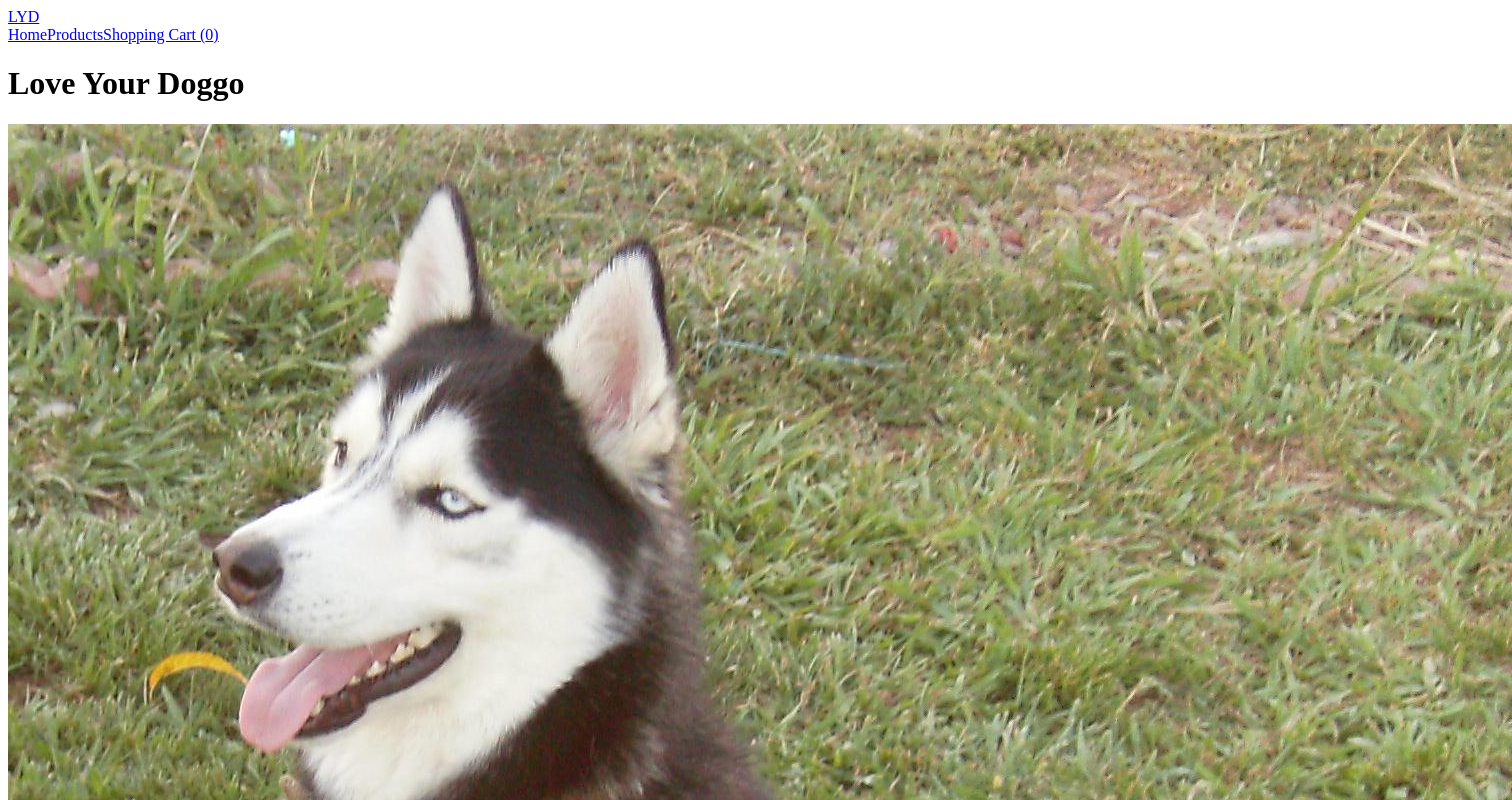
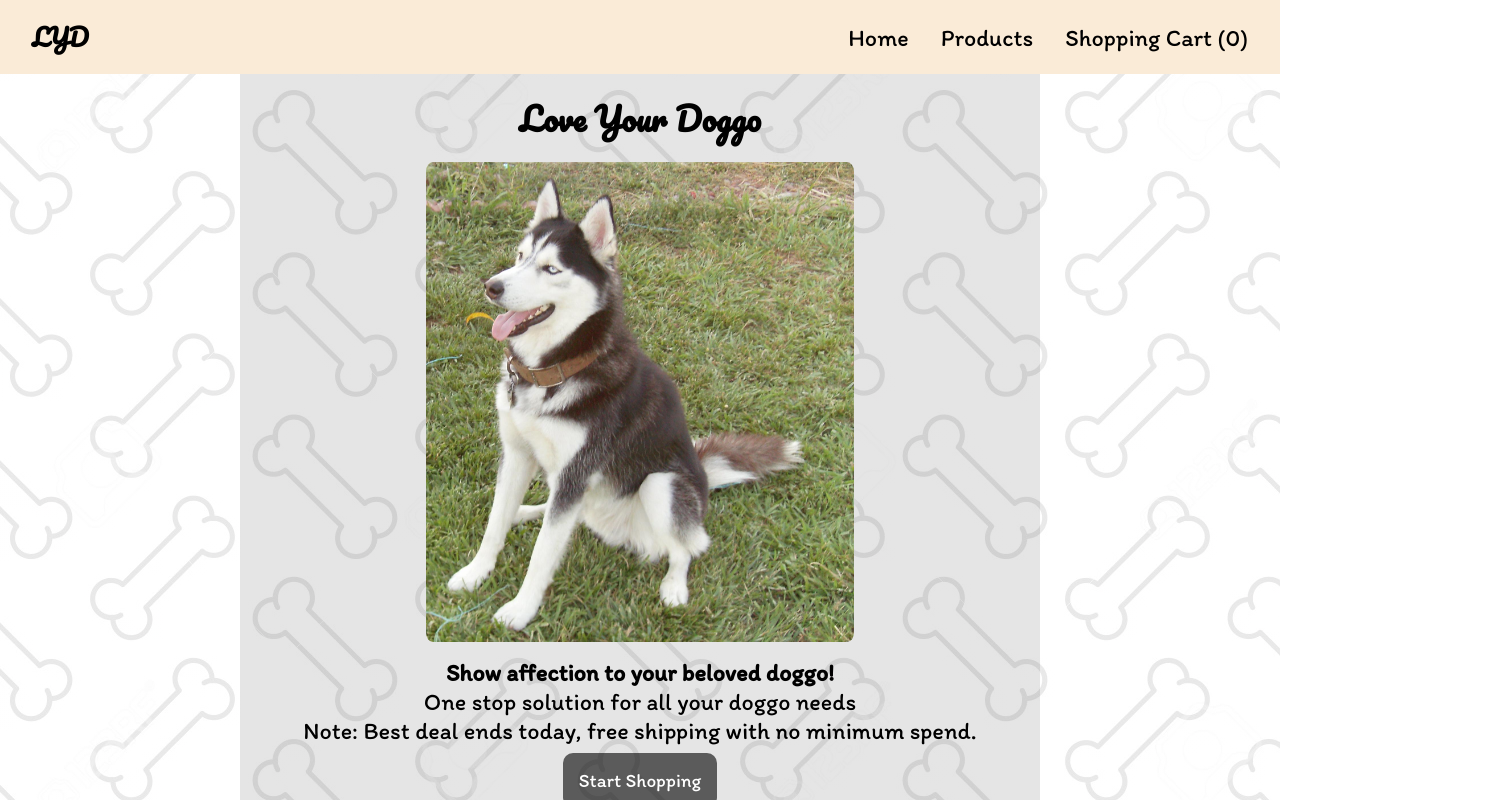
Before and after one commit to Wangchowchow/shopping-cart, a React (Create React App) app: page / in a window 1280 px wide. Shown: the top 800 px of the page, 1512 px wide, since content can reach past the window. Built offline with nearby package versions, Linux system fonts and the light colour scheme.

Commit message:
finish adding styles

```diff
--- a/src/App.css
+++ b/src/App.css
@@ -0,0 +1,152 @@
+@font-face {
+    font-family: itim;
+    src: url(../src/assets/itim.ttf);
+}
+@font-face {
+    font-family: pacifico;
+    src: url(../src/assets/Pacifico-Regular.ttf);
+}
+*{
+    margin: 0;
+    padding: 0;
+    box-sizing: border-box;
+    text-decoration: none;
+    font-family: itim;
+}
+body{
+    background: linear-gradient(rgba(255,255,255,.9), rgba(255,255,255,.9)),url(./assets/dogbackground.webp);
+}
+nav{
+    display: flex;
+    background-color:antiquewhite;
+    padding: 1rem 2rem;
+}
+nav div:first-child{
+    flex: 1;
+}
+nav div:last-child{
+    display: flex;
+    gap: 2rem;
+    align-items: center;
+}
+nav div a:only-child{
+    font-family: pacifico;
+    font-weight: bold;
+    color: black;
+}
+nav div a{
+    color: black;
+    font-size: 1.5rem;
+}
+nav div:last-child a:hover{
+    text-decoration: underline;
+}
+.home-page h1{
+    font-family: pacifico;
+}
+h1{
+    font-size: 2rem;
+    text-align: center;
+}
+#root > div{
+    margin: 0 15rem;
+    background-color: rgba(0, 0, 0, .1);
+    padding: 1rem;
+}
+.home-page img{
+    height: 80%;
+    width: 60%;
+    display: block;
+    margin: auto;
+    padding: 1rem;
+    border-radius: 5%;
+}
+.home-page > *{
+    text-align: center;
+}
+.home-page p{
+    font-size: 1.5rem;
+}
+.home-page a{
+    color: white;
+}
+.home-page button{
+    display: block;
+    margin: 0.5rem auto;
+    padding: 1rem;
+    font-size: 1.2rem;
+    cursor: pointer;
+    border: none;
+    border-radius: 10px;
+    background-color: rgba(0, 0, 0, 0.6);
+}
+.home-page button:hover{
+    background-color: rgba(0, 0, 0, 0.7);
+}
+
+.products-container{
+    display: grid;
+    grid-template-columns: 1fr 1fr;
+    gap: 2rem;
+    padding: 1rem 2rem;
+}
+.products-page img{
+    height: 15rem;
+    width: 15rem;
+    border-radius: 5%;
+}
+.item-container{
+    background-color: rgba(0, 0, 0, .1);
+    padding: 1rem 3rem;
+    font-size: 1.5rem;
+    border-radius: 5%;
+}
+.item-container > div{
+    display: grid;
+    grid-template-columns: 4fr 3fr;
+}
+.item-container > div > div{
+    display: flex;
+    justify-content: space-between;
+    gap: 0.5rem;
+}
+.item-container button, .shopping-cart-page button{
+    padding: 0.4rem 0.7rem;
+    border: none;
+    border-radius: 5px;
+    cursor: pointer;
+    background-color: rgba(255, 255, 255, .8);
+}
+.item-container button:hover, .shopping-cart-page button:hover{
+    background-color: rgba(255,255,255,1);
+}
+.item-container button:active, .shopping-cart-page button:active{
+    transform: scale(1.05);
+}
+
+.shopping-cart-container{
+    padding: 1rem 2rem 0 2rem;
+}
+.shopping-cart-page img{
+    height: 10rem;
+    width: 10rem;
+    border-radius: 5%;
+}
+.cart-item-container{
+    background-color: rgba(0, 0, 0, .1);
+    border-radius: 1rem;
+    padding: 1rem 2rem;
+    margin-bottom: 2rem;
+}
+.shopping-cart-page > p{
+    text-align: center;
+    font-size: 1.5rem;
+}
+.shopping-cart-page a{
+    font-size: 2rem;
+    color: black;
+}
+.shopping-cart-page > button{
+    display: block;
+    margin: auto;
+}
```
